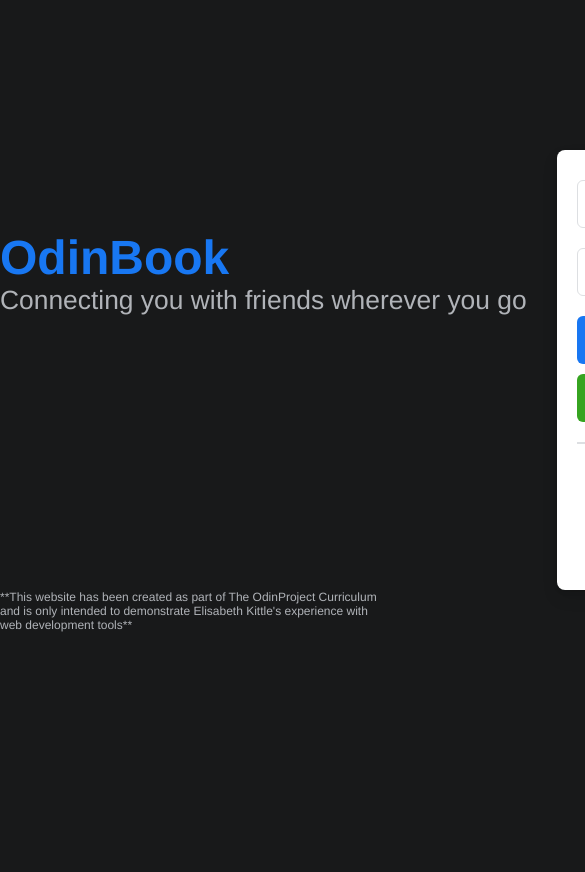
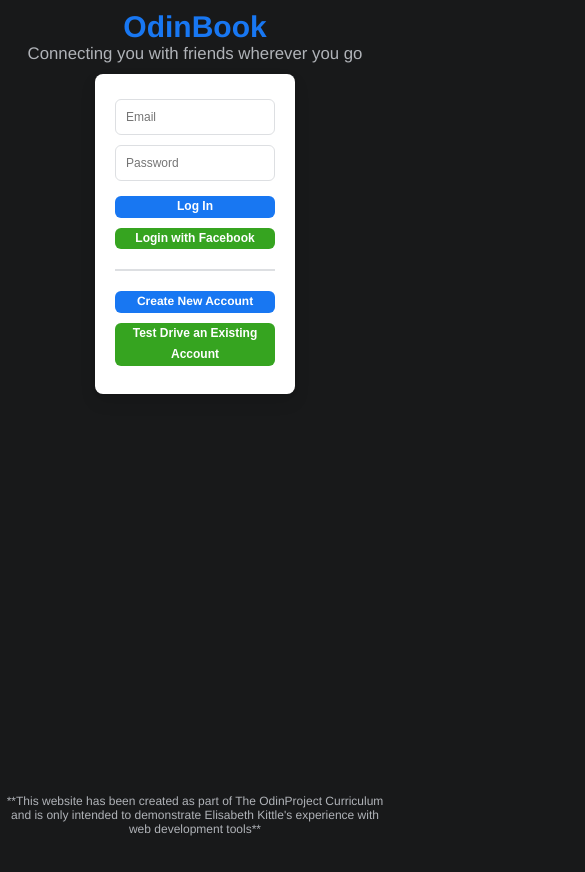
Before and after one commit to E-Kittle/fb-front, a React (Create React App) app: page / in a window 390 px wide. Shown: the top 872 px of the page, 585 px wide, since content can reach past the window. After the commit the page ends 844 px from the top, so only its background shows below. Built offline with nearby package versions, Linux system fonts and the light colour scheme.

Commit message:
Made the login page responsive

```diff
--- a/src/styles/form.css
+++ b/src/styles/form.css
@@ -2,7 +2,9 @@
 /* Styling for the login page */
 .login-container {
     width: 980px;
-    margin: 150px auto 0 auto;
+    height: calc(100vh - 50px);
+    margin: 0 auto;
+    padding-top: 150px;
     display: flex;
 }
 
@@ -22,6 +24,7 @@
 
 .login-wrapper {
     width: 400px;
+    height: 500px;
     background-color: white;
     border: none;
     border-radius: 8px;
@@ -116,3 +119,65 @@ form input {
 .new-img-form {
     justify-content: space-between;
 }
+
+@media (max-width: 1000px) {
+    .login-container {
+        display: flex;
+        flex-direction: column;
+        padding: 0;
+        align-items: center;
+        width: 100vw;
+    }
+
+    .logo {
+        display: flex;
+        flex-direction: column;
+        align-items: center;
+        padding: 10px 0;
+        margin: 0;
+        text-align: center;
+    }
+}
+
+@media (max-width: 420px) {
+    .logo h1 {
+        color: #1877f2;
+        font-size: 2.5rem;
+    }
+
+    .logo p {
+        font-size: 1.4rem;
+    }
+
+    .login-wrapper {
+        width: 200px;
+        height: 320px;
+    }
+
+    form input {
+        font-size: 1rem;
+        margin: 5px 0 5px 0;
+        padding: 10px;
+    }
+
+    .button-style {
+        line-height: 1.8rem;
+        font-size: 1rem;
+        font-weight: 600;
+        margin-top: 10px;
+    }
+
+    .login-button-wrapper {
+        display: flex;
+        flex-direction: column;
+        width: 100%;
+        margin: 0 auto;
+        align-items: center;
+    }
+
+    .login-button-wrapper .button-style {
+        font-size: 1rem;
+        line-height: 1.8rem;
+        width: 100%;
+    }
+}
--- a/src/styles/home.css
+++ b/src/styles/home.css
@@ -619,3 +619,8 @@
     width: 40px;
     margin-right: 20px;
 }
+
+@media (max-width: 610px) {
+
+
+}
--- a/src/styles/style.css
+++ b/src/styles/style.css
@@ -22,9 +22,8 @@ img {
 }
 
 .app {
-    /* display: flex;
+    display: flex;
     flex-direction: column;
-    justify-content: space-between; */
     min-height: 100vh;
 }
 
@@ -125,7 +124,10 @@ nav > div {
 }
 
 footer {
+    bottom: 0;
+    width: 100%;
     height: 40px;
     display: flex;
     justify-content: center;
+    text-align: center;
 }
```
